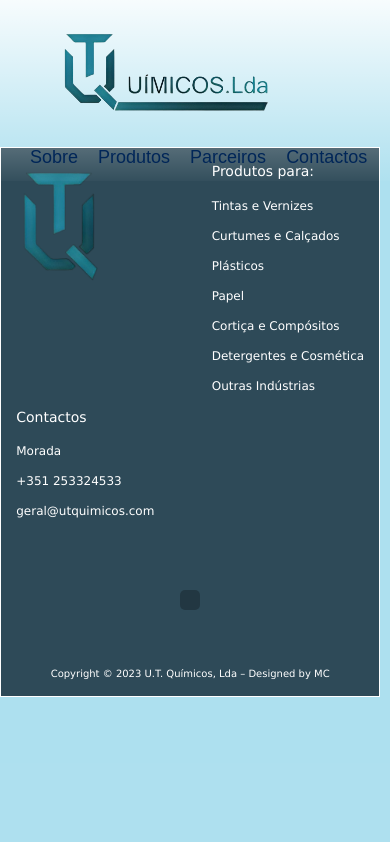
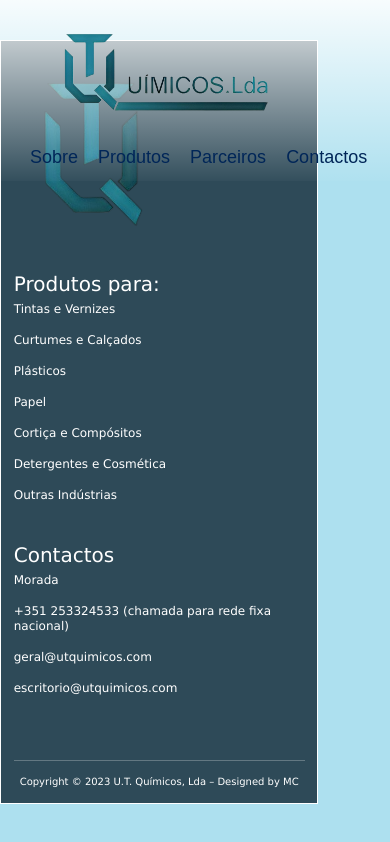
Before and after one commit to miacsilva/ut-quimicos-client, a React (Vite) app: page /produtos in a window 390 px wide. Built offline with nearby package versions, Linux system fonts and the light colour scheme.

Commit message:
footerQueries

```diff
--- a/src/App.css
+++ b/src/App.css
@@ -102,7 +102,7 @@ body {
   height: auto;
 }
 
-/* ------- Footer -------*/
+/* ----------------- Footer --------------------*/
 
 .footer{
   border: 1px solid white;
@@ -112,11 +112,14 @@ body {
   justify-content: center;
   align-items: center;
   background-color:rgba(22, 45, 59, 0.836);
-  padding: 4%;
+  padding-top: 3%;
+  padding-right: 4%;
+  padding-left: 4%;
 }
 
 .footerLinksLogo img{
   height: 15vh;
+  margin-left: 100%;
 }
 
 .footerLinks{
@@ -130,10 +133,18 @@ body {
 }
 
 
-.footerLinksColunas{
+.footerLinksColunasProd{
   display: flex;
   justify-content: flex-start;
   flex-direction: column;
+  margin-right: 10%;
+}
+.footerLinksColunasCont{
+  display: flex;
+  justify-content: flex-start;
+  flex-direction: column;
+  margin-right: 10%;
+
 }
 
 .footerLinksColunas h4{
@@ -145,19 +156,61 @@ body {
 .footerLinksColunas p{
   font-size: 12px;
   line-height: 14px;
+  margin: 0.5rem 0;
+  cursor: pointer;
 
 }
 
+.footerCopyright{
+  margin-top: 2rem;
+  text-align: center;
+  width: 100%;
+}
 
+.footerCopyright p{
+  font-size: 10px;
+  line-height: 10px;
+}
 
-
-.barContainerFooter{
-  padding:40px;
-}
 
 .barContainerFooter hr{
   border: 10px solid black ;
   border-radius: 5px;
 }
 
-/* 3:09:50sg no video */
+/* media queries FOOTER */
+@media  (max-width: 550px) {
+  .footerLinksColunas{
+      margin: 1rem 0;
+  }
+  .footerLinksColunasProd h4{
+      font-size: 20px;
+      line-height: 20px;
+      margin-top: 10%;
+  }
+  .footerLinksColunasProd p{
+      font-size: 12px;
+      line-height: 15px;
+  }
+  .footerLinksColunasCont h4{
+      font-size: 20px;
+      line-height: 20px;
+      margin-top: 10%;
+  }
+  .footerLinksColunasCont p{
+      font-size: 12px;
+      line-height: 15px;
+  }
+  .footerLinks{
+    flex-direction: column;
+  }
+
+  .footerLinksLogo img{
+    height: 20vh;
+    margin-left: 100%;
+    margin: 20px;
+  }
+}
+
+
+/* ----------------- Footer END--------------------*/
--- a/src/components/Footer.jsx
+++ b/src/components/Footer.jsx
@@ -9,7 +9,7 @@ function Footer() {
               <div className="footerLinksLogo">
                 <img src={logoFooter} alt="Mini Logotipo UTQuímicos" />
               </div>
-              <div className="footerLinksColunas">
+              <div className="footerLinksColunasProd">
                   <h4>Produtos para:</h4>
                   <p>Tintas e Vernizes</p>
                   <p>Curtumes e Calçados</p>
@@ -19,20 +19,22 @@ function Footer() {
                   <p>Detergentes e Cosmética</p>
                   <p>Outras Indústrias</p>
               </div>
-              <div className="footerLinksColunas">
+              <div className="footerLinksColunasCont">
                   <h4>Contactos</h4>
                   <p>Morada</p>
-                  <p>+351 253324533</p>
+                  <p>+351 253324533 (chamada para rede fixa nacional)</p>
                   <p>geral@utquimicos.com</p>
+                  <p>escritorio@utquimicos.com</p>
               </div>
         </div>
 
 
 
           <div className="barContainerFooter">
+          </div>
+        <div className="footerCopyright">
             <hr/>
-          </div>
-        <div className="footerInfo">Copyright © 2023 U.T. Químicos, Lda – Designed by MC</div>
+        <p>Copyright © 2023 U.T. Químicos, Lda – Designed by MC</p></div>
       </div>
     </>
   )
--- a/src/pages/Home.jsx
+++ b/src/pages/Home.jsx
@@ -16,9 +16,9 @@ function Home() {
           <br />
 
 
-            <h4>🧪 Privilegiar/personalizar serviços e necessidades dos clientes.</h4>
-            <h4>🧑‍💼 Fidelizar clientes e fornecedores.</h4>
-            <h4>🤝 Estabelecer permanente contacto e
+            <h4>➤ Privilegiar/personalizar serviços e necessidades dos clientes.</h4>
+            <h4>➤ Fidelizar clientes e fornecedores.</h4>
+            <h4>➤ Estabelecer permanente contacto e
           relacionamento a longo prazo entre clientes e fornecedores.</h4>
 
           <br />
```
